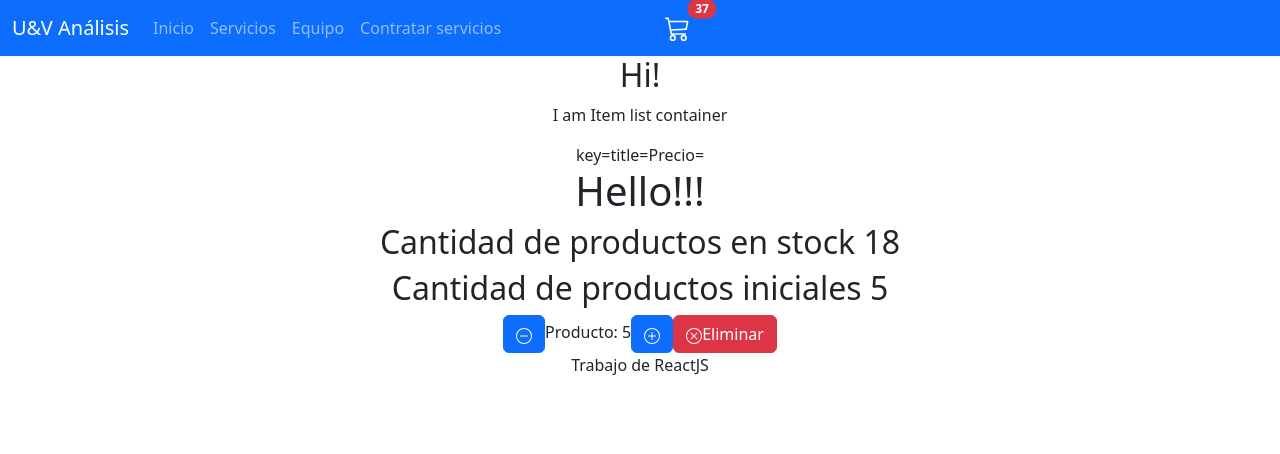
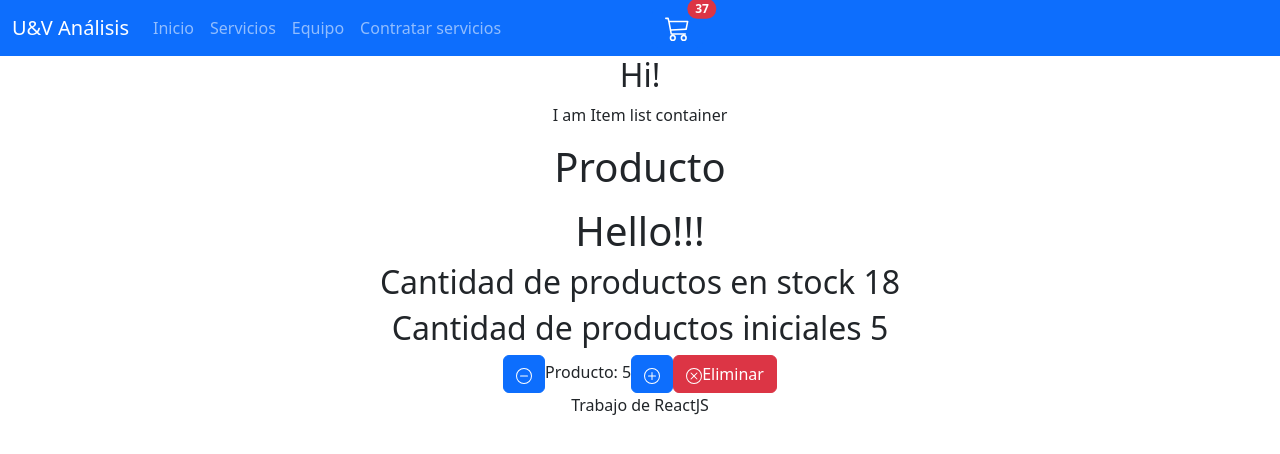
Before and after one commit to gondelsol/React-JS, a React (Create React App) app: page / in a window 1280 px wide. Shown: the top 454 px of the page. Built offline with nearby package versions, Linux system fonts and the light colour scheme.

Commit message:
avances en presentacion de items

```diff
--- a/src/components/Item.js
+++ b/src/components/Item.js
@@ -1,17 +1,15 @@
-/* const Item = () => {
+
+const Item = (props) => {
 
     return (
         <>
-
-
-                key={props.id}
-        <div className="video-container">
-            <div className="video-info">
+        <h1>Producto {props.id}</h1>
+              <div className="producto container">
               <h3>{props.name}</h3>
               <p>{props.precio}</p>
               <p>{props.id}</p>
             </div>
-        </div>
+
 
         </>
 
@@ -19,4 +17,3 @@
 }
 
 export default Item;
-*/
--- a/src/components/ItemList.js
+++ b/src/components/ItemList.js
@@ -1,12 +1,14 @@
+import Item from "./Item";
 
-const ItemList = (props) => {
+const ItemList = (item) => {
     return (
         <>
+        <Item
 
-          key={props.id}
-          title={props.name}
-          Precio={props.precio}
-
+          key={item.id}
+          title={item.name}
+          Precio={item.precio}
+/>
       </>
     );
 }
```
